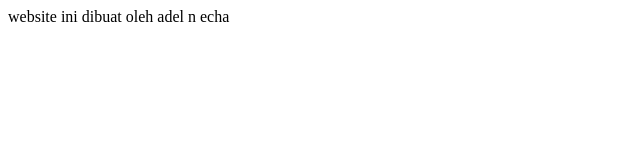
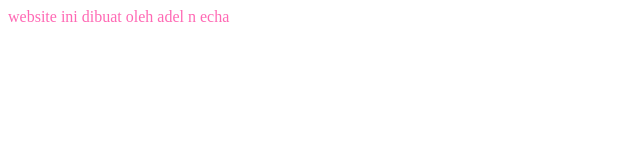
Before and after one commit to RuinBreaker/badakskibidi, a plain HTML site: page index.html in a window 1280 px wide. Shown: the whole page, without its empty margins (0-640 px from the left). Drawn offline with Linux system fonts and the light colour scheme.

Commit message:
Update index.html

```diff
--- a/index.html
+++ b/index.html
@@ -6,7 +6,7 @@
     <title>Document</title>
 </head>
 <body>
-    <div ClassName="text-blue-500">website ini dibuat oleh adel n echa</div>
+    <div style="color:hotpink">website ini dibuat oleh adel n echa</div>
 
 </body>
 </html>
```
